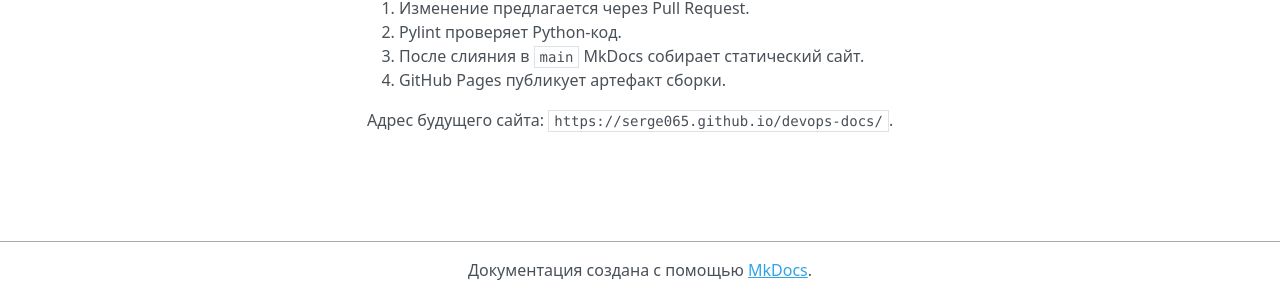
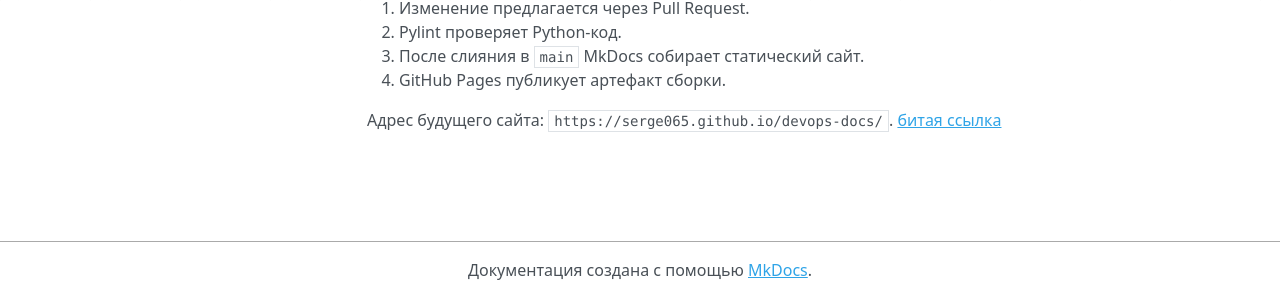
Before and after one commit to Serge065/devops-docs, an MkDocs documentation site: the page built from docs/index.md, in a window 1280 px wide. Shown: the part 305-608 px from the top of the page. Built offline with MkDocs 1.6.1, drawn with Linux system fonts in a browser that asks for light colours; nearby versions of some CDN libraries.

Commit message:
docs: add broken link for test

```diff
--- a/docs/index.md
+++ b/docs/index.md
@@ -12,3 +12,4 @@
 4. GitHub Pages публикует артефакт сборки.
 
 Адрес будущего сайта: ``https://serge065.github.io/devops-docs/``.
+[битая ссылка](missing-page.md)
```
